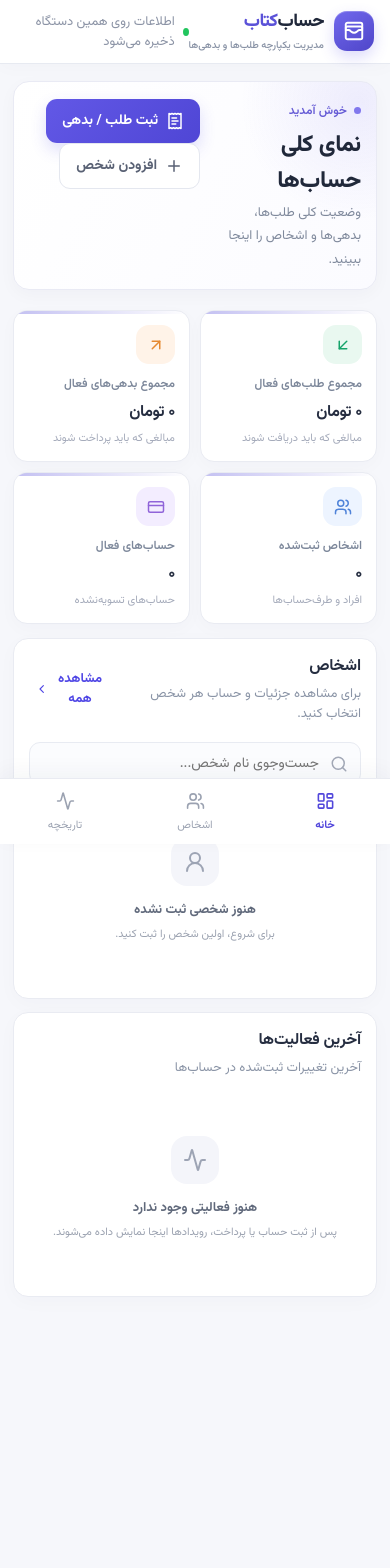
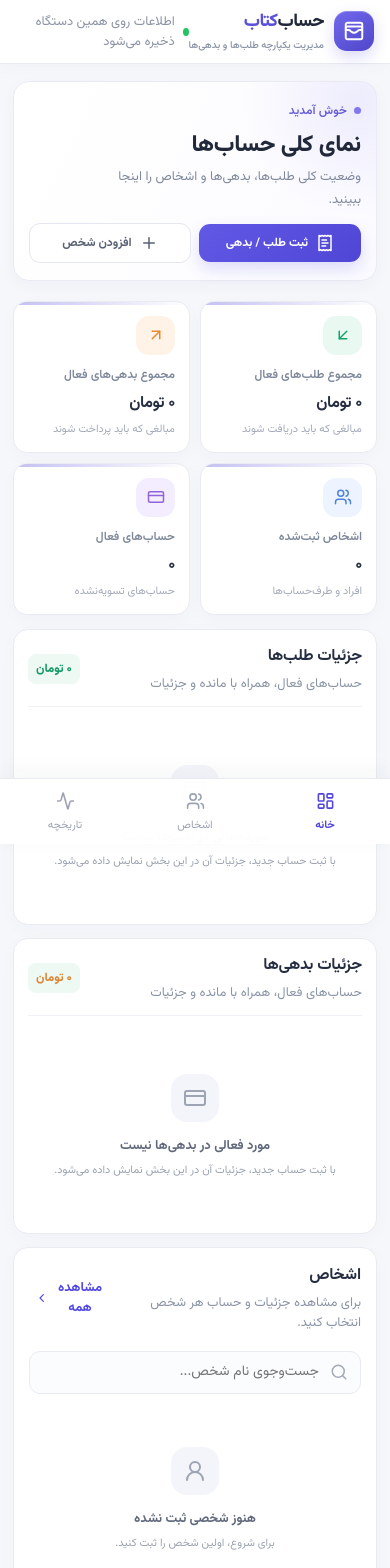
Before and after one commit to forotanihamed-maker/HesabKetab, a React (Vite) app: page / in a window 390 px wide. Shown: the top 1568 px of the page. Before the commit the page ends 1428 px from the top, so only its background shows below. Built offline with nearby package versions, Linux system fonts and the light colour scheme.

Commit message:
update 3

```diff
--- a/src/components/people/PersonRow.jsx
+++ b/src/components/people/PersonRow.jsx
@@ -6,19 +6,20 @@ export default function PersonRow({ person, entries = [], onClick }) {
   const activeEntries = entries.filter(entry => entry.status === 'active')
   const receivable = sum(activeEntries.filter(entry => entry.direction === 'receivable'), getEntryBalance)
   const payable = sum(activeEntries.filter(entry => entry.direction === 'payable'), getEntryBalance)
+  const settledCount = entries.filter(entry => entry.status === 'settled').length
 
   return (
     <button className="person-row" onClick={onClick}>
       <div className="avatar">{person.name.slice(0, 1)}</div>
       <div className="person-row-main">
         <strong>{person.name}</strong>
-        <small>{person.phone || 'بدون شماره تماس'}</small>
+        <small>{person.phone || 'بدون شماره تماس'} · {entries.length ? `${entries.length} حساب ( ${settledCount} تسویه‌شده )` : 'ثبت‌شده در دفتر اشخاص'}</small>
       </div>
       <div className="person-row-balances">
-        {entries.length ? <>
+        {activeEntries.length ? <>
           <span className="green-text">طلب {toman(receivable)}</span>
           <span className="orange-text">بدهی {toman(payable)}</span>
-        </> : <span className="muted">مشاهده جزئیات</span>}
+        </> : entries.length ? <span className="muted">همه حساب‌ها تسویه</span> : <span className="muted">حسابی ثبت نشده</span>}
       </div>
       <ChevronLeft className="row-chevron" size={18} />
     </button>
--- a/src/pages/HomePage.jsx
+++ b/src/pages/HomePage.jsx
@@ -4,44 +4,59 @@ import SearchBox from '../components/common/SearchBox'
 import EmptyState from '../components/common/EmptyState'
 import PersonRow from '../components/people/PersonRow'
 import EventList from '../components/activity/EventList'
-import { toman } from '../utils'
+import { toman, dateLabel } from '../utils'
+
+function DashboardEntries({ title, entries, people, direction, onOpenPerson }) {
+  const isReceivable = direction === 'receivable'
+  const Icon = isReceivable ? ArrowDownLeft : ArrowUpRight
+  const total = entries.reduce((sum, entry) => sum + Math.max(0, Number(entry.amount || 0) - (entry.payments || []).reduce((p, payment) => p + Number(payment.amount || 0), 0)), 0)
+  return (
+    <section className="content-card dashboard-accounts">
+      <div className={`section-heading dashboard-section-heading ${isReceivable ? 'green-text' : 'orange-text'}`}>
+        <div><h2>{title}</h2><p>حساب‌های فعال، همراه با مانده و جزئیات</p></div>
+        <strong className="dashboard-section-total">{toman(total)}</strong>
+      </div>
+      {entries.length ? <div className="dashboard-entry-list">
+        {entries.slice(0, 8).map(entry => {
+          const person = people.find(item => item.id === entry.personId)
+          const paid = (entry.payments || []).reduce((sum, payment) => sum + Number(payment.amount || 0), 0)
+          const remaining = Math.max(0, Number(entry.amount || 0) - paid)
+          return <button className="dashboard-entry" key={entry.id} onClick={() => person && onOpenPerson(person.id)} disabled={!person}>
+            <span className={`dashboard-entry-icon ${isReceivable ? 'receivable' : 'payable'}`}><Icon size={20}/></span>
+            <span className="dashboard-entry-info"><strong>{person?.name || 'شخص حذف‌شده'}</strong><small>{entry.title}</small><small className="dashboard-entry-note">{dateLabel(entry.date)}{entry.note ? ` · ${entry.note}` : ''}</small></span>
+            <span className="dashboard-entry-amounts"><strong>{toman(remaining)}</strong><small>از {toman(entry.amount)}</small></span>
+            <ChevronLeft className="row-chevron" size={17}/>
+          </button>
+        })}
+      </div> : <EmptyState icon={<CreditCard />} title={`مورد فعالی در ${isReceivable ? 'طلب‌ها' : 'بدهی‌ها'} نیست`} text="با ثبت حساب جدید، جزئیات آن در این بخش نمایش داده می‌شود." />}
+    </section>
+  )
+}
 
 export default function HomePage({ data, totals, people, search, onSearch, onOpenPerson, onAddPerson, onShowPeople, onQuickEntry }) {
   const recentEvents = data.events.slice(0, 5)
+  const activeEntries = data.entries.filter(entry => entry.status === 'active')
+  const receivables = activeEntries.filter(entry => entry.direction === 'receivable').sort((a,b) => String(b.date).localeCompare(String(a.date)))
+  const payables = activeEntries.filter(entry => entry.direction === 'payable').sort((a,b) => String(b.date).localeCompare(String(a.date)))
 
-  return (
-    <>
+  return <>
     <div className="page-heading">
       <div><span className="eyebrow">خوش آمدید</span><h1>نمای کلی حساب‌ها</h1><p>وضعیت کلی طلب‌ها، بدهی‌ها و اشخاص را اینجا ببینید.</p></div>
       <div className="home-actions"><button className="primary-btn" onClick={onQuickEntry}><ReceiptText size={18} /> ثبت طلب / بدهی</button><button className="outline-btn" onClick={onAddPerson}><Plus size={18} /> افزودن شخص</button></div>
     </div>
-
     <section className="summary-grid">
       <SummaryCard title="مجموع طلب‌های فعال" value={toman(totals.receivables)} icon={<ArrowDownLeft />} tone="green" hint="مبالغی که باید دریافت شوند" />
       <SummaryCard title="مجموع بدهی‌های فعال" value={toman(totals.payables)} icon={<ArrowUpRight />} tone="orange" hint="مبالغی که باید پرداخت شوند" />
       <SummaryCard title="اشخاص ثبت‌شده" value={new Intl.NumberFormat('fa-IR').format(data.people.length)} icon={<Users />} tone="blue" hint="افراد و طرف‌حساب‌ها" />
       <SummaryCard title="حساب‌های فعال" value={new Intl.NumberFormat('fa-IR').format(totals.activeCount)} icon={<CreditCard />} tone="purple" hint="حساب‌های تسویه‌نشده" />
     </section>
-
+    <DashboardEntries title="جزئیات طلب‌ها" entries={receivables} people={data.people} direction="receivable" onOpenPerson={onOpenPerson}/>
+    <DashboardEntries title="جزئیات بدهی‌ها" entries={payables} people={data.people} direction="payable" onOpenPerson={onOpenPerson}/>
     <section className="content-card">
-        <div className="section-heading">
-          <div><h2>اشخاص</h2><p>برای مشاهده جزئیات و حساب هر شخص انتخاب کنید.</p></div>
-          <button className="text-btn" onClick={onShowPeople}>مشاهده همه <ChevronLeft size={16} /></button>
-        </div>
+      <div className="section-heading"><div><h2>اشخاص</h2><p>برای مشاهده جزئیات و حساب هر شخص انتخاب کنید.</p></div><button className="text-btn" onClick={onShowPeople}>مشاهده همه <ChevronLeft size={16} /></button></div>
       <SearchBox value={search} onChange={onSearch} placeholder="جست‌وجوی نام شخص..." />
-        {people.length ? (
-          <div className="people-list">
-            {people.slice(0, 6).map(person => (
-              <PersonRow key={person.id} person={person} entries={data.entries.filter(entry => entry.personId === person.id)} onClick={() => onOpenPerson(person.id)} />
-            ))}
-          </div>
-        ) : <EmptyState icon={<UserRound />} title={search ? 'شخصی پیدا نشد' : 'هنوز شخصی ثبت نشده'} text={search ? 'نام دیگری را جست‌وجو کنید.' : 'برای شروع، اولین شخص را ثبت کنید.'} />}
+      {people.length ? <div className="people-list">{people.slice(0, 6).map(person => <PersonRow key={person.id} person={person} entries={data.entries.filter(entry => entry.personId === person.id)} onClick={() => onOpenPerson(person.id)} />)}</div> : <EmptyState icon={<UserRound />} title={search ? 'شخصی پیدا نشد' : 'هنوز شخصی ثبت نشده'} text={search ? 'نام دیگری را جست‌وجو کنید.' : 'برای شروع، اولین شخص را ثبت کنید.'} />}
     </section>
-
-      <section className="content-card">
-        <div className="section-heading"><div><h2>آخرین فعالیت‌ها</h2><p>آخرین تغییرات ثبت‌شده در حساب‌ها</p></div></div>
-        {recentEvents.length ? <EventList events={recentEvents} people={data.people} /> : <EmptyState icon={<Activity />} title="هنوز فعالیتی وجود ندارد" text="پس از ثبت حساب یا پرداخت، رویدادها اینجا نمایش داده می‌شوند." />}
-      </section>
+    <section className="content-card"><div className="section-heading"><div><h2>آخرین فعالیت‌ها</h2><p>آخرین تغییرات ثبت‌شده در حساب‌ها</p></div></div>{recentEvents.length ? <EventList events={recentEvents} people={data.people} /> : <EmptyState icon={<Activity />} title="هنوز فعالیتی وجود ندارد" text="پس از ثبت حساب یا پرداخت، رویدادها اینجا نمایش داده می‌شوند." />}</section>
   </>
-  )
 }
--- a/src/styles.css
+++ b/src/styles.css
@@ -284,3 +284,25 @@ body { background: var(--dashboard-bg); color: var(--dashboard-ink); }
   .brand-copy small { font-size: 10px !important; }
 }
 input[aria-invalid="true"]{border-color:#dc6b6b!important;box-shadow:0 0 0 3px rgba(220,107,107,.12)}
+
+/* Homepage separate receivable/payable details and mobile refinement */
+.dashboard-accounts { overflow: hidden; }
+.dashboard-section-heading { align-items: center; }
+.dashboard-section-total { direction: rtl; }
+.dashboard-entry { font-family: inherit; cursor: pointer; }
+.dashboard-entry:disabled { opacity: .65; cursor: default; }
+.home-actions { display: flex; align-items: center; gap: 9px; flex-wrap: wrap; }
+@media (max-width: 680px) {
+  .home-actions { width: 100%; display: grid; grid-template-columns: 1fr 1fr; gap: 8px; }
+  .page-heading { flex-wrap: wrap; }
+  .home-actions .primary-btn, .home-actions .outline-btn { min-width: 0; padding: 10px 8px; white-space: normal; font-size: 12px; }
+  .dashboard-accounts { padding: 14px; }
+  .dashboard-entry { min-width: 0; }
+  .dashboard-entry-amounts { max-width: 100%; }
+  .dashboard-entry-amounts strong, .dashboard-entry-amounts small { overflow-wrap: anywhere; }
+}
+@media (max-width: 360px) {
+  .home-actions { grid-template-columns: 1fr; }
+  .dashboard-entry { gap: 7px; }
+  .dashboard-entry-amounts { margin-right: 0; }
+}
```
Lines whose indentation alone changed are shown as unchanged.
